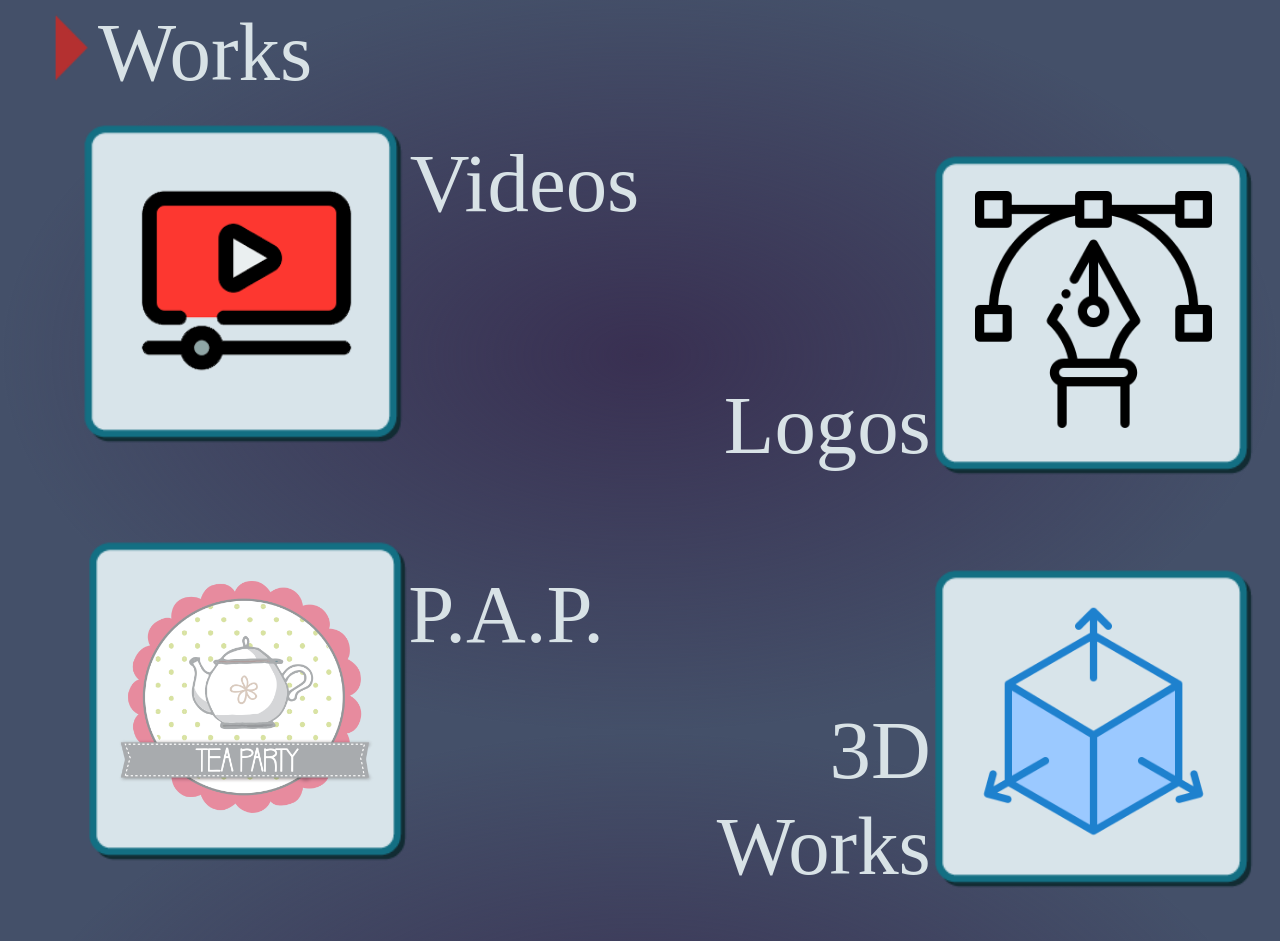
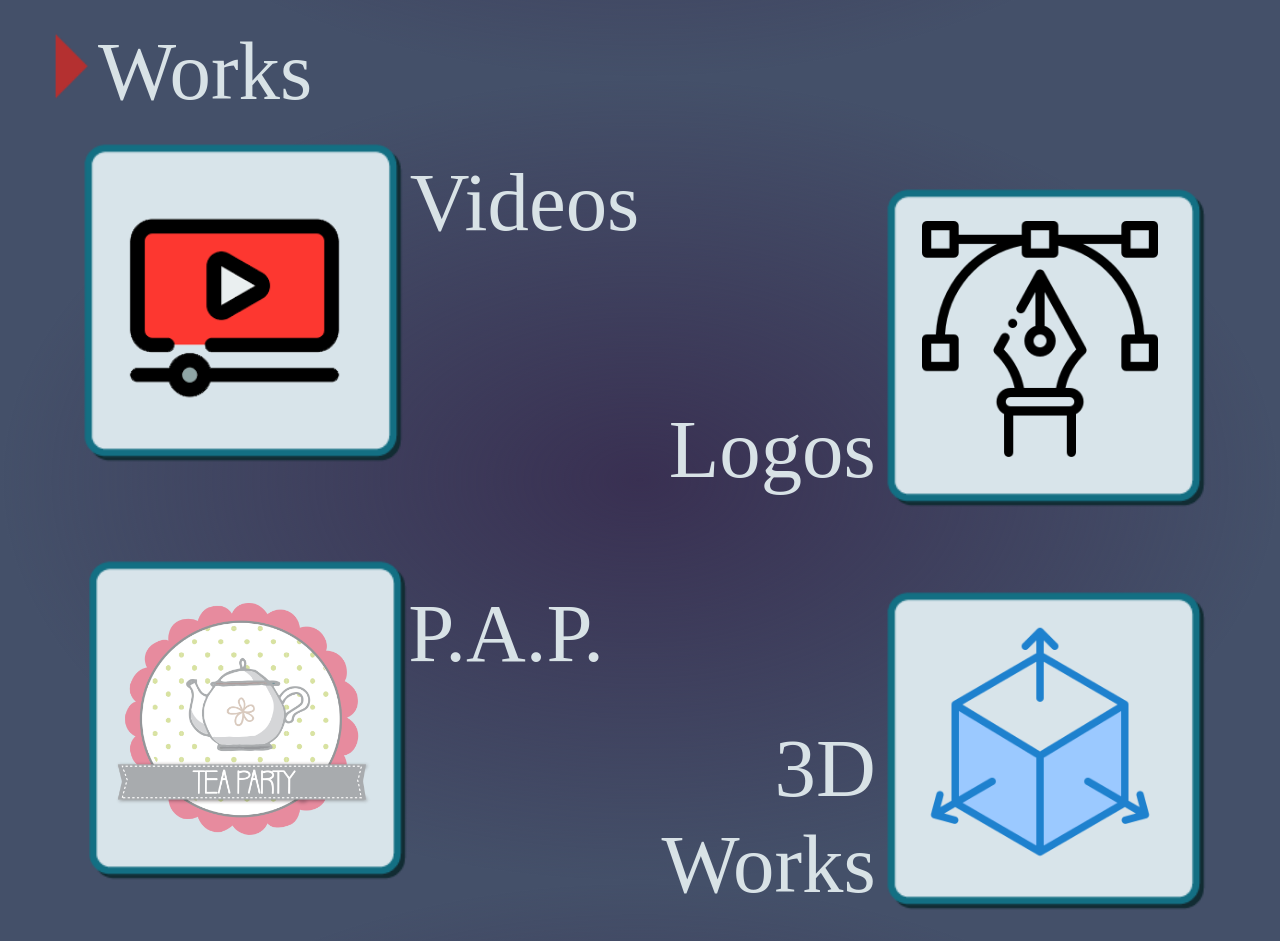
Before and after one commit to An8rchy/WebsiteAssignment, a plain HTML site: page index.html in a window 1280 px wide. Shown: the part 1530-2471 px from the top of the page. Drawn offline with Linux system fonts and the light colour scheme; a web font is replaced by a local one.

Commit message:
Add files via upload
Fix to aspect ratio 2

```diff
--- a/index.css
+++ b/index.css
@@ -85,7 +85,7 @@ a {
   	font-size: 48px;
   	color: #d8e2e6;
   	font-family: 'OCR A Extended';
-	top: 225px;
+	top: 30%;
 }
 .boxvid-icon {
   	position: absolute;
@@ -141,12 +141,12 @@ a {
   	position: relative;
   	width: 100%;
   	height: 2000px;
-	top: -1400px;
-
+	top: -130%;
+	z-index: 102;
 }
 .baranimation {
   	position: sticky;
-  	top: 206px;
+  	top: 20%;
   	left: -3005px;
   	width: 100%;
   	height: 139px;
@@ -161,7 +161,7 @@ a {
   	position: relative;
   	background-color: #635985;
   	width: 100%;
-  	height: 937px;
+  	height: 1000px;
 	top: -0px;
 	z-index: 0
 }
@@ -177,7 +177,7 @@ a {
   	font-size: 128px;
   	color: #d8e2e6;
   	font-family: 'OCR A Extended';
-	top: 1100px;
+	top: 105%;
 }
 .trianglebig {
   	position: absolute;
@@ -248,7 +248,7 @@ a {
   	font-size: 36px;
   	color: #d8e2e6;
   	font-family: Perpetua;
-	top: 1000px;
+	top: 95%;
 }
 .triangle-icon {
   	position: absolute;
@@ -291,7 +291,7 @@ a {
   	font-size: 128px;
   	color: #d8e2e6;
   	font-family: 'OCR A Extended';
-	top: 1050px;
+	top: 100%;
 }
 .workstitle {
   	position: absolute;
@@ -332,16 +332,16 @@ a {
 }
 .logostext {
   	position: absolute;
-  	top: 557px;
-  	left: 944px;
+  	top: 37%;
+  	left: 47%;
   	display: inline-block;
   	width: 394px;
   	height: 132px;
 }
 .box-icon1 {
   	position: absolute;
-  	top: 210px;
-  	left: 1338px;
+  	top: 15%;
+  	left:69%;
   	width: 467px;
   	height: 528px;
   	object-fit: cover;
@@ -367,49 +367,49 @@ a {
 }
 .dtext {
   	position: absolute;
-  	top: 1024px;
-  	left: 944px;
+  	top: 67%;
+  	left: 47%;
   	display: inline-block;
   	width: 394px;
   	height: 269px;
 }
 .box-icon3 {
   	position: absolute;
-  	top: 804px;
-  	left: 1338px;
+  	top: 53%;
+  	left: 69%;
   	width: 467px;
   	height: 528px;
   	object-fit: cover;
   	cursor: pointer;
 }
 .papicon {
-  	position: absolute;
-  	top: 850px;
-  	left: 150px;
+  	position: relative;
+  	top: 0%;
+  	left: 0%;
   	width: 396px;
   	height: 358px;
   	object-fit: cover;
 }
 .videoicon {
-  	position: absolute;
-  	top: 244px;
-  	left: 164px;
+  	position: relative;
+  	top: 0%;
+  	left: 0%;
   	width: 369px;
   	height: 369px;
   	object-fit: cover;
 }
 .dicon {
-  	position: absolute;
-  	top: 885px;
-  	left: 1389px;
+  	position: relative;
+  	top: 0%;
+  	left: 0%;
   	width: 366px;
   	height: 366px;
   	object-fit: cover;
 }
 .logoicon {
-  	position: absolute;
-  	top: 291px;
-  	left: 1389px;
+  	position: relative;
+  	top: 0%;
+  	left: 0%;
   	width: 366px;
   	height: 366px;
   	object-fit: cover;
@@ -419,12 +419,19 @@ a {
   	width: 0px;
   	height: 1000px;
   	overflow: hidden;
-	top: 800px;
+	top: 63%;
 }
 .hyperlinkContacts {
   	position: absolute;
   	width: 0px;
   	height: 1000px;
   	overflow: hidden;
-	top: 1400px;
+	top: 130%;
 }
+.WorkPage {
+  	position: absolute;
+  	width: 0px;
+  	height: 1000px;
+  	overflow: hidden;
+	top: 160%;
+}
--- a/index.html
+++ b/index.html
@@ -89,12 +89,13 @@
 	<p class="blank-line">Email: 2092820@student.uma.pt</p>
 	<p class="blank-line">Tel: 916412012</p>
 	</div>
-<div class="contacttitle" id="WorkPage">Contact</div>
+<div class="contacttitle">Contact</div>
 </div>
-
+<div  class="WorkPage" id="WorkPage"></div>
 <!--This is the Works-->
 
 <div class="works">
+
 	<div class="workstitle">
 		<p class="videos">Works</p>
 	</div>
@@ -116,10 +117,10 @@
 						<p class="videos">Works</p>
 				</div>
 				<img class="box-icon3" alt="" src="img/Box.png" id="boxImage3">
-				<a href="PAP.html" style="position: absolute; display: inline-block; white-space: nowrap; left: 30px; top: 60px; z-index: 70"><img class="papicon" alt="" src="img/P.A.PIcon.png"></a>
-				<a href="Videos.html" style="position: absolute; display: inline-block; white-space: nowrap; left: 30px; top: 20px; z-index: 70"><img class="videoicon" alt="" src="img/VideoIcon.png"></a>
-				<a href="3D.html" style="position: absolute; display: inline-block; white-space: nowrap; left: 110px; top: 60px; z-index: 70"><img class="dicon" alt="" src="img/3DIcon.png"></a>
-				<a href="Logos.html" style="position: absolute; display: inline-block; white-space: nowrap; left: 110px; top: 20px; z-index: 70"> <img class="logoicon" alt="" src="img/LogoIcon.png"> </a>
+				<a href="PAP.html" style="position: absolute; display: inline-block; white-space: nowrap; left: 9%; top: 56%; z-index: 70"><img class="papicon" alt="" src="img/P.A.PIcon.png"></a>
+				<a href="Videos.html" style="position: absolute; display: inline-block; white-space: nowrap; left: 9%; top: 17%; z-index: 70"><img class="videoicon" alt="" src="img/VideoIcon.png"></a>
+				<a href="3D.html" style="position: absolute; display: inline-block; white-space: nowrap; left: 72%; top: 58%; z-index: 70"><img class="dicon" alt="" src="img/3DIcon.png"></a>
+				<a href="Logos.html" style="position: absolute; display: inline-block; white-space: nowrap; left: 72%; top: 20%; z-index: 70"> <img class="logoicon" alt="" src="img/LogoIcon.png"> </a>
 
 </div>
 
```
